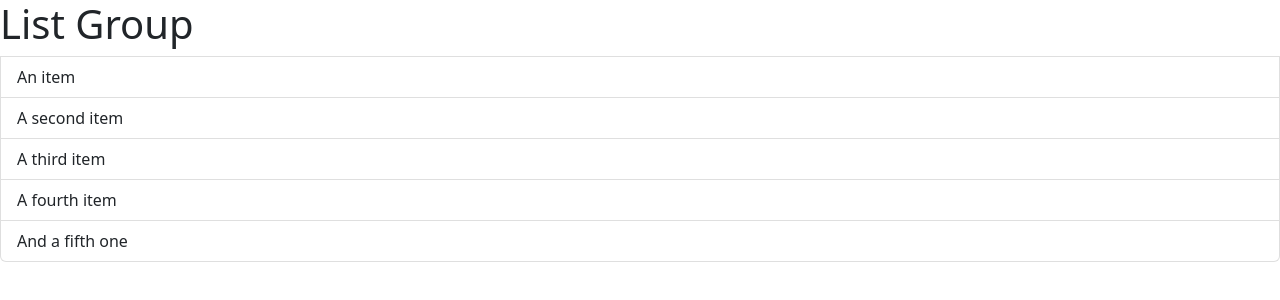
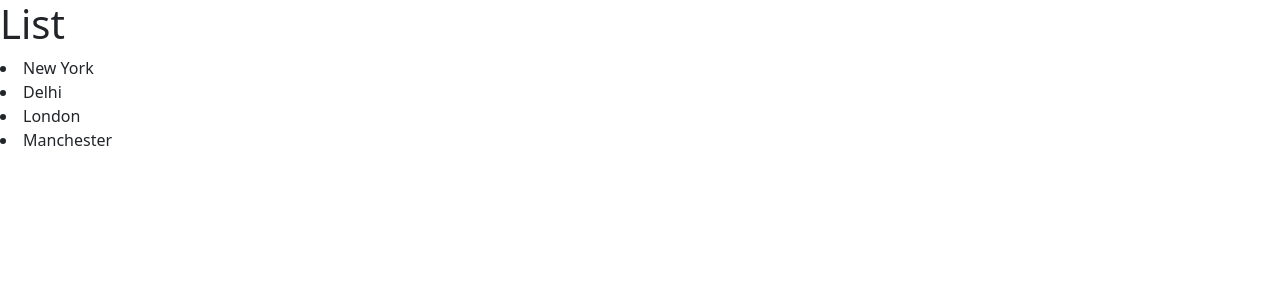
Before and after one commit to ruchikaroy/react-app, a React (Vite) app: page / in a window 1280 px wide. Shown: the top 300 px of the page. Built offline with nearby package versions, Linux system fonts and the light colour scheme.

Commit message:
conditional rendering of the lists

```diff
--- a/src/components/ListGroup.tsx
+++ b/src/components/ListGroup.tsx
@@ -1,13 +1,14 @@
 function ListGroup() {
+  let items = ["New York", "Delhi", "London", "Manchester"];
+
   return (
-    <ul className="list-group">
-      <h1>List Group</h1>
-      <li className="list-group-item">An item</li>
-      <li className="list-group-item">A second item</li>
-      <li className="list-group-item">A third item</li>
-      <li className="list-group-item">A fourth item</li>
-      <li className="list-group-item">And a fifth one</li>
-    </ul>
+    <>
+      <h1>List</h1>
+      {items.length === 0 && <p>Item not found</p>}
+      {items.map((item) => (
+        <li key={item}>{item}</li>
+      ))}
+    </>
   );
 }
 
```
